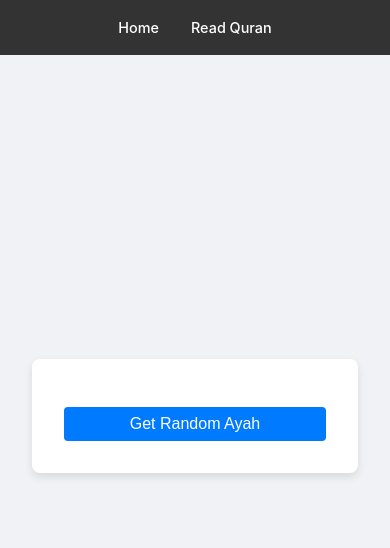
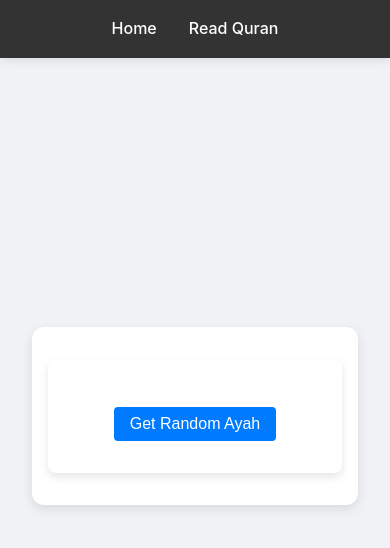
Before and after one commit to codebatine/QuranQuote, a React (Vite) app: page / in a window 390 px wide. Shown: the top 548 px of the page. Built offline with nearby package versions, Linux system fonts and the light colour scheme; no server answers.

Commit message:
tinkering with css :strawberry:

```diff
--- a/src/components/QuoteCard.jsx
+++ b/src/components/QuoteCard.jsx
@@ -1,40 +1,11 @@
 import PropTypes from 'prop-types';
-import styled from 'styled-components';
-
-const Card = styled.div`
-  background: #fff;
-  border-radius: 8px;
-  padding: 2rem;
-  box-shadow: 0 4px 8px rgba(0, 0, 0, 0.1);
-  margin: 1rem;
-  max-width: 600px;
-  text-align: center;
-  width: 100%;
-`;
-
-const Button = styled.button`
-  background-color: #007BFF;
-  color: white;
-  border: none;
-  padding: 0.5rem 1rem;
-  border-radius: 4px;
-  cursor: pointer;
-  margin-top: 1rem;
-  font-size: 1rem;
-  font-weight: 500;
-  transition: background-color 0.3s ease;
-
-  &:hover {
-    background-color: #0056b3;
-  }
-`;
 
 const QuoteCard = ({ quote, fetchQuote }) => {
   return (
-    <Card>
+    <div className="card">
       <p>{quote}</p>
-      <Button onClick={fetchQuote}>Get Random Ayah</Button>
-    </Card>
+      <button className="button" onClick={fetchQuote}>Get Random Ayah</button>
+    </div>
   );
 };
 
--- a/src/index.css
+++ b/src/index.css
@@ -11,18 +11,21 @@
   background-color: #f0f2f5;
   color: #333;
   line-height: 1.6;
+  margin: 0;
+  padding: 0;
 }
 
 nav {
   display: flex;
   justify-content: center;
   align-items: center;
-  background-color: #333;
+  background-color: #007BFF;
   padding: 1rem;
   position: fixed;
   width: 100%;
   top: 0;
   z-index: 1000;
+  box-shadow: 0 2px 10px rgba(0, 0, 0, 0.1);
 }
 
 nav a {
@@ -30,6 +33,7 @@
   margin: 0 1rem;
   text-decoration: none;
   font-weight: 500;
+  font-size: 1.2rem;
 }
 
 nav a:hover {
@@ -40,12 +44,43 @@
   display: flex;
   flex-direction: column;
   align-items: center;
-  justify-content: center;
-  min-height: calc(100vh - 60px);
-  padding: 2rem;
-  padding-top: 80px;
+  justify-content: flex-start;
+  padding: 1rem;
+  padding-top: 4rem;
+  background-color: #fff;
+  width: 100%;
+  max-width: 600px;
+  margin: auto;
+  border-radius: 12px;
+  box-shadow: 0 4px 12px rgba(0, 0, 0, 0.1);
 }
 
+.surah-container {
+  width: 100%;
+  margin: 1rem 0;
+}
+
+.surah-title {
+  text-align: center;
+  margin-bottom: 1rem;
+  font-size: 1.5rem;
+  color: #007BFF;
+}
+
+.ayah-text {
+  margin: 0.5rem 0;
+  font-size: 1.1rem;
+}
+
+.translation-text {
+  font-size: 1rem;
+  margin: 1rem 0;
+  padding: 1rem;
+  background-color: #f8f9fa;
+  border-radius: 8px;
+  width: 100%;
+  box-shadow: 0 2px 6px rgba(0, 0, 0, 0.1);
+}
 .card {
   background: #fff;
   border-radius: 8px;
@@ -57,12 +92,7 @@
   width: 100%;
 }
 
-.card p {
-  font-size: 1.2rem;
-  margin-bottom: 1rem;
-}
-
-button {
+.button {
   background-color: #007BFF;
   color: white;
   border: none;
@@ -75,27 +105,56 @@
   transition: background-color 0.3s ease;
 }
 
-button:hover {
+.button:hover {
   background-color: #0056b3;
 }
 
+.buttons-container {
+  display: grid;
+  grid-template-columns: repeat(auto-fill, minmax(120px, 1fr));
+  gap: 0.5rem;
+  justify-content: center;
+  width: 100%;
+}
+
+.surah-button,
+.action-button {
+  background-color: #007BFF;
+  color: white;
+  border: none;
+  padding: 0.75rem 1rem;
+  border-radius: 8px;
+  cursor: pointer;
+  font-size: 1rem;
+  font-weight: 500;
+  transition: background-color 0.3s ease, transform 0.2s ease;
+  box-shadow: 0 4px 8px rgba(0, 0, 0, 0.1);
+}
+
+.surah-button:hover,
+.action-button:hover {
+  background-color: #0056b3;
+  transform: translateY(-2px);
+}
+
 @media (max-width: 768px) {
-  .card {
+  .container {
     padding: 1.5rem;
   }
 
-  button {
+  .surah-button,
+  .action-button {
     width: 100%;
   }
 }
 
 @media (max-width: 480px) {
-  .card {
+  .container {
     padding: 1rem;
   }
 
   nav a {
     margin: 0 0.5rem;
-    font-size: 0.9rem;
+    font-size: 1rem;
   }
 }
--- a/src/pages/Home.jsx
+++ b/src/pages/Home.jsx
@@ -31,6 +31,16 @@
   padding-top: 80px;
 `;
 
+const TranslationText = styled.p`
+  font-size: 1rem;
+  margin: 1rem 0;
+  padding: 1rem;
+  background-color: #f8f9fa;
+  border-radius: 8px;
+  width: 100%;
+  box-shadow: 0 2px 6px rgba(0, 0, 0, 0.1);
+`;
+
 const Home = () => {
   const [quote, setQuote] = useState('');
   const [translation, setTranslation] = useState('');
@@ -59,8 +69,10 @@
 
   return (
     <Container>
+      <div className='container'>
       <QuoteCard quote={quote} fetchQuote={fetchRandomQuote} />
-      <div>{translation && <p><strong>English Translation:</strong> {translation}</p>}</div>
+      {translation && <TranslationText><strong>English Translation:</strong> {translation}</TranslationText>}
+      </div>
     </Container>
   );
 };
--- a/src/pages/ReadQuran.jsx
+++ b/src/pages/ReadQuran.jsx
@@ -1,29 +1,5 @@
 import { useState, useEffect } from 'react';
 import axios from 'axios';
-import styled from 'styled-components';
-
-const Container = styled.div`
-  display: flex;
-  flex-direction: column;
-  align-items: center;
-  justify-content: center;
-  min-height: calc(100vh - 60px);
-  padding: 2rem;
-  padding-top: 80px;
-`;
-
-const SurahContainer = styled.div`
-  margin: 1rem 0;
-`;
-
-const SurahTitle = styled.h2`
-  text-align: center;
-  margin-bottom: 1rem;
-`;
-
-const AyahText = styled.p`
-  margin: 0.5rem 0;
-`;
 
 const ReadQuran = () => {
   const [surahs, setSurahs] = useState([]);
@@ -54,28 +30,30 @@
   };
 
   return (
-    <Container>
+    <div className="container">
       <h1>Read the Quran in English</h1>
       {currentSurah ? (
-        <SurahContainer>
-          <SurahTitle>Surah {currentSurah.englishName} ({currentSurah.name})</SurahTitle>
+        <div className="surah-container">
+          <h2 className="surah-title">Surah {currentSurah.englishName} ({currentSurah.name})</h2>
           {ayahs.map((ayah) => (
-            <AyahText key={ayah.number}>
-              <strong>{ayah.numberInSurah}.</strong> {ayah.text}
-            </AyahText>
+            <div className="translation-text" key={ayah.number}>
+              <p className="ayah-text">
+                <strong>{ayah.numberInSurah}.</strong> {ayah.text}
+              </p>
+            </div>
           ))}
-          <button onClick={() => setCurrentSurah(null)}>Back to Surahs</button>
-        </SurahContainer>
+          <button className="action-button" onClick={() => setCurrentSurah(null)}>Back to Surahs</button>
+        </div>
       ) : (
-        <div>
+        <div className="buttons-container">
           {surahs.map((surah) => (
-            <button key={surah.number} onClick={() => fetchAyahs(surah.number)}>
+            <button className="surah-button" key={surah.number} onClick={() => fetchAyahs(surah.number)}>
               {surah.englishName}
             </button>
           ))}
         </div>
       )}
-    </Container>
+    </div>
   );
 };
 
```
